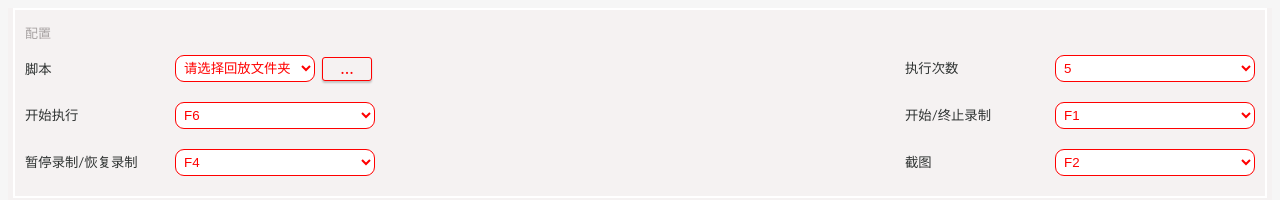
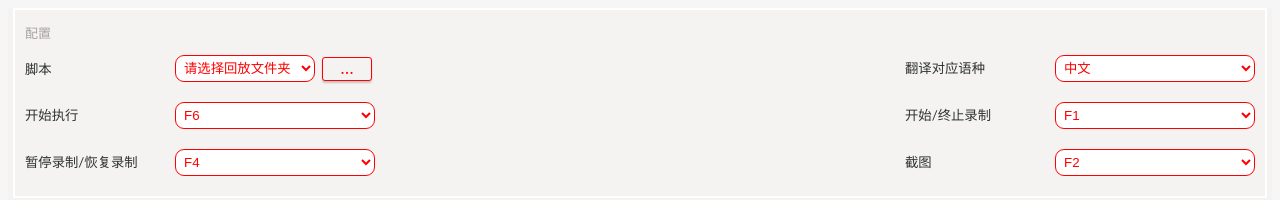
Before and after one commit to Jialeeguo/Automated-testing-tool, a Vue app: page / in a window 1280 px wide. Shown: the top 200 px of the page. Built offline with nearby package versions, Linux system fonts and the light colour scheme.

Commit message:
[执行次数去掉]

```diff
--- a/src/App.vue
+++ b/src/App.vue
@@ -20,18 +20,16 @@
             <div style="margin: auto;"></div>
 
             <form action="#">
-              <label for="lang" class="ziti">执行次数</label>
-              <select name="languages" id="lang" style="width: 200px; " value="5">
-                <option value="1">1</option>
-                <option value="2">2</option>
-                <option value="3">3</option>
-                <option value="4">4</option>
-                <option value="5">5</option>
-                <option value="6">6</option>
-                <option value="7">7</option>
-                <option value="8">8</option>
-                <option value="9">9</option>
-                <option value="10">10</option>
+              <label for="lang" class="ziti">翻译对应语种</label>
+              <select v-model="Chinese" id="lang" style="width: 200px; ">
+                <option :value="null" disabled>默认为中文</option>
+                <option value="1">英语</option>
+                <option value="2">法语</option>
+                <option value="3">西班牙语</option>
+                <option value="4">阿拉伯语</option>
+                <option value="5">葡萄牙语</option>
+                <option value="6">俄语</option>
+                <option value="7">中文</option>
               </select>
 
             </form>
@@ -174,7 +172,7 @@ export default {
       filename: '',
       selectedFunctionKey: 'F1',//下拉框选择按钮回放按键,
       selectedFunctionKey1: 'F4',
-
+      Chinese:'7',
       selectedFunctionKey3: 'F2',
       selectedFunctionKey5: 'F6',
       selectedFunctionKey10:'F1',
```
